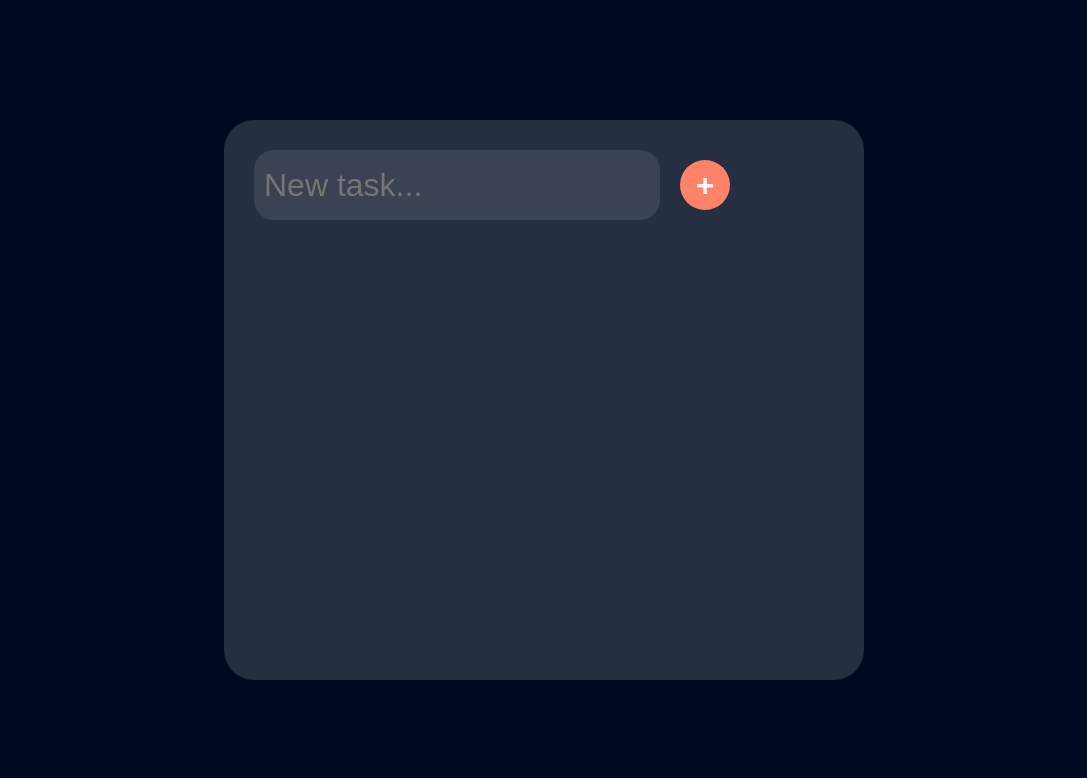
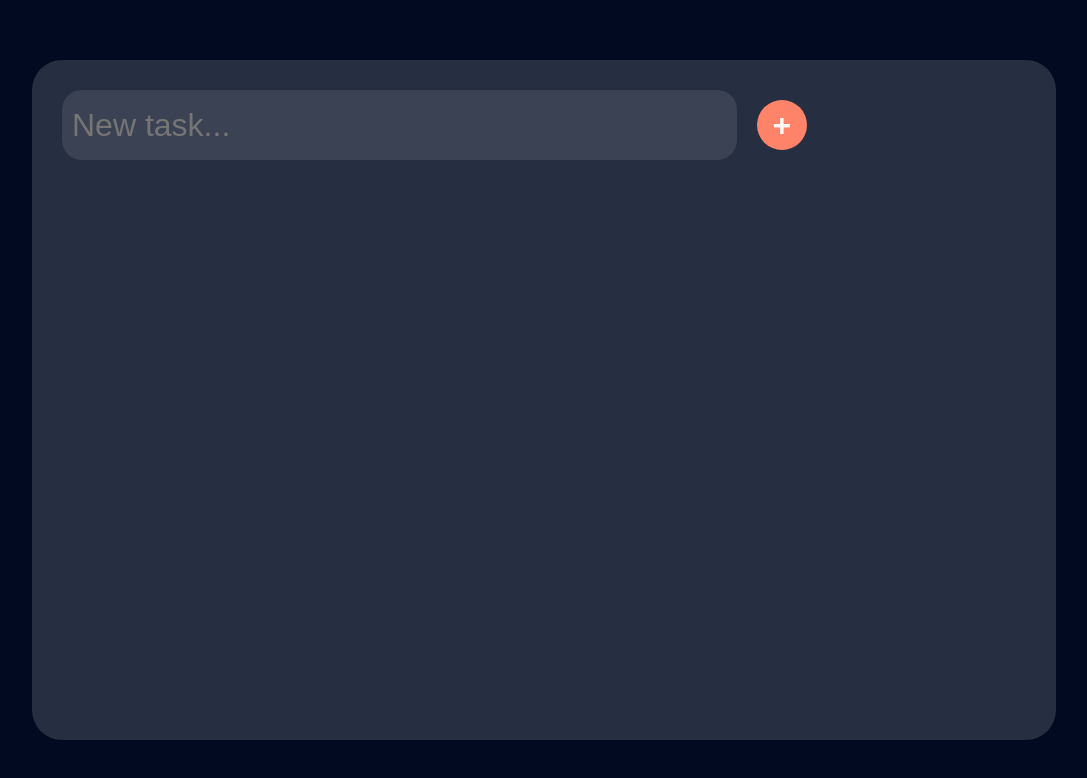
Before and after one commit to SalinasAlan/Todo, a Next.js app: page /todo in a window 1280 px wide. Shown: the top 778 px of the page, without its empty margins (96-1183 px from the left). Built offline with nearby package versions, Linux system fonts and the light colour scheme.

Commit message:
Modified width and height of the container

```diff
--- a/styles/Containers/Container.js
+++ b/styles/Containers/Container.js
@@ -2,8 +2,8 @@ import styled from 'styled-components';
 import { COLORS, QUERIES } from '../style';
 
 export const Container = styled.div`
-    width: 50%;
-    height: 70%;
+    width: 80%;
+    height: 85%;
     margin: auto;
     padding: 30px;
     border-radius: 30px;
```
